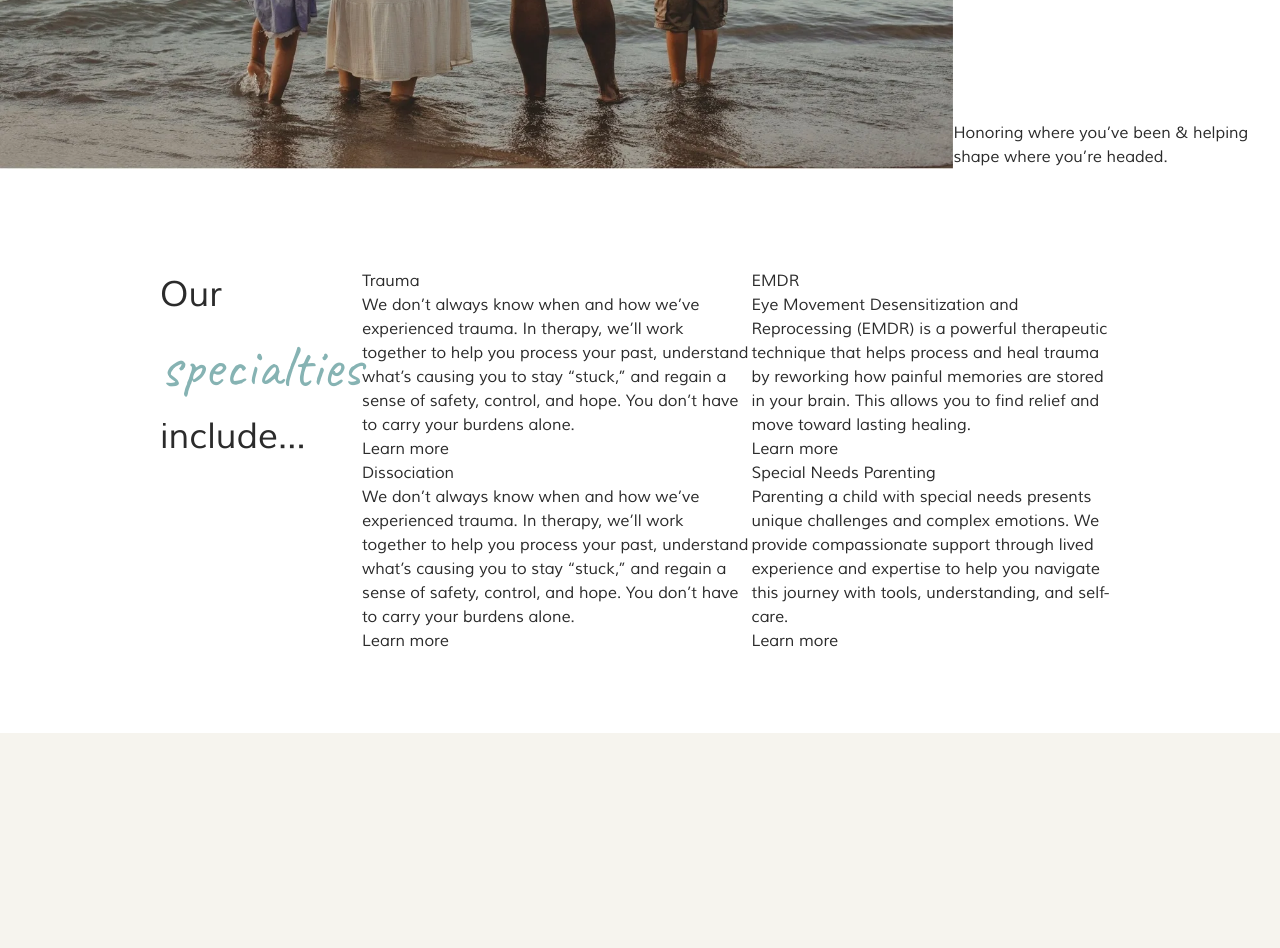
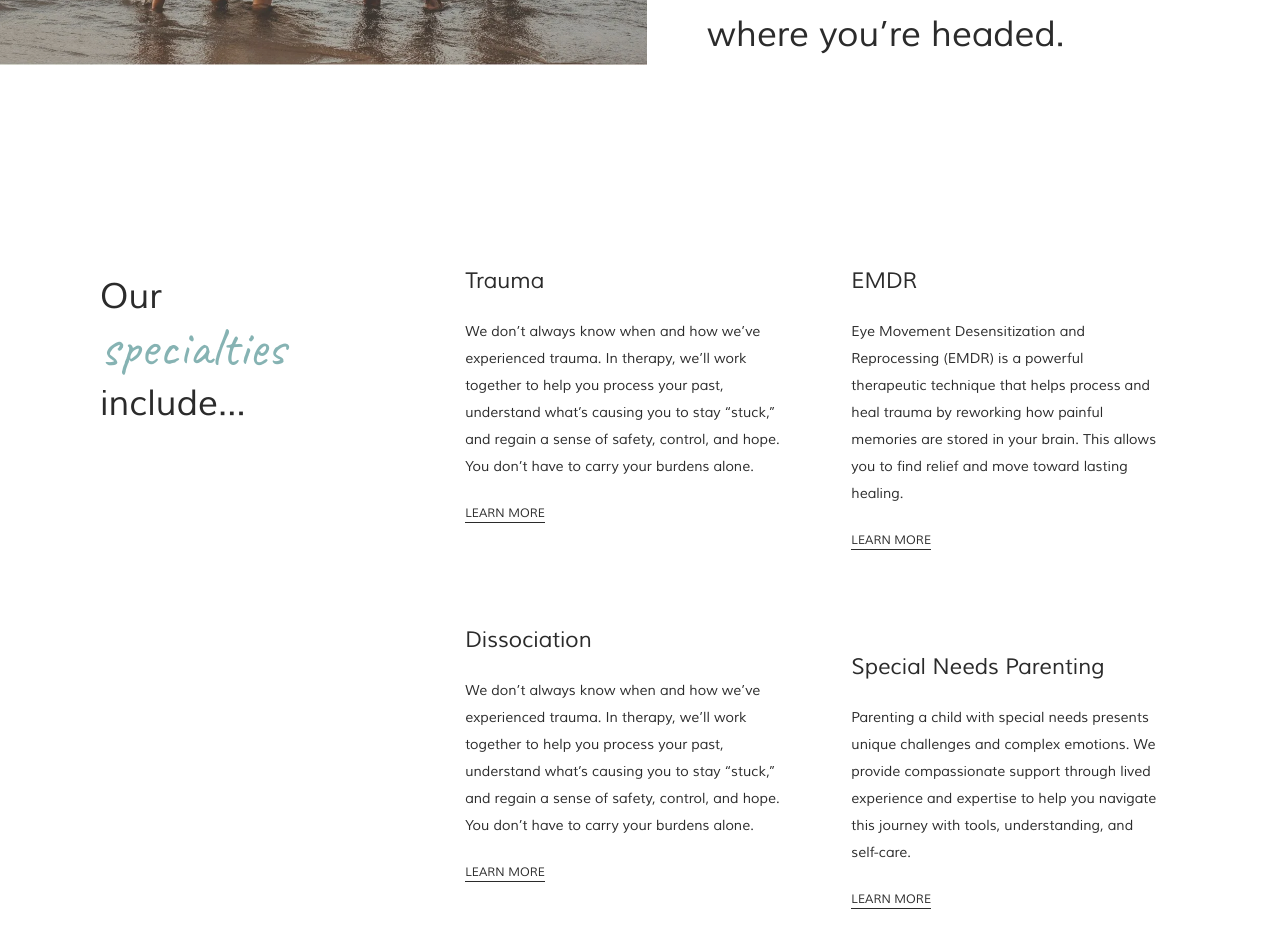
Before and after one commit to sameeksha-dalvi/therapy-website-redesign, a Next.js app: page / in a window 1280 px wide. Shown: the part 4980-5928 px from the top of the page. Before the commit the page ends 5713 px from the top, so only its background shows below. Built offline with nearby package versions, Linux system fonts and the light colour scheme.

Commit message:
add styling to how we work and speciality sections

```diff
--- a/src/components/About.jsx
+++ b/src/components/About.jsx
@@ -93,53 +93,73 @@ const About = () => {
                     </div>
                 </div>
 
-                <div className="flex my-25 items-end justify-start">
-                    <div>
+                <div className="flex my-25 items-end justify-between gap-15">
+                    <div className="w-[100%] opacity-90">
                         <Image src="/images/about-6.png" alt="family"
                             width={500}
                             height={600}
-                            className="w-full h-auto" />
+                            className="w-full aspect-[4/3] object-cover" />
                     </div>
 
                     <div>
-                        <h1>Honoring where you’ve been & helping shape where you’re headed. </h1>
+                        <h1 className="text-[35px] w-[80%] leading-[60px]">Honoring where you’ve been <span className="font-handwriting text-primary text-[60px]">& </span> helping shape where you’re headed. </h1>
                     </div>
                 </div>
-                <div className="flex justify-between my-20 px-40">
-                    <h1 className="text-[35px] font-heading max-w-[280px]">Our <span className="font-handwriting text-primary text-[60px]">specialties</span> include…</h1>
-                    <div>
-                        <div>
-                            <h2>Trauma</h2>
-                            <p>We don’t always know when and how we’ve experienced trauma. In therapy, we’ll work together to help you process your past, understand what’s causing you to stay “stuck,” and regain a sense of safety, control, and hope. You don’t have to carry your burdens alone.</p>
+                <div className="flex justify-between pl-25 pr-15 mt-50 gap-15 mb-20">
+                    <h1 className="text-[35px] font-heading leading-[50px] mr-30">Our<span className="font-handwriting text-primary text-[55px]"> specialties </span>include…</h1>
+                    <div className="flex flex-col gap-25">
+                        <div className="flex flex-col gap-5">
+                            <h2 className="font-heading text-[22px]">Trauma</h2>
+                            <p className="flex-1 min-w-0 text-[14px] leading-[27px] font-light">We don’t always know when and how we’ve experienced trauma. In therapy, we’ll work together to help you process your past, understand what’s causing you to stay “stuck,” and regain a sense of safety, control, and hope. You don’t have to carry your burdens alone.</p>
                             <div>
-                                <a href="">Learn more</a>
+                                <a href="" className="relative inline-block text-[12px] uppercase
+                        after:absolute after:bottom-0 after:left-0
+                        after:h-[0.5px] after:w-full after:bg-current
+                        after:origin-left after:scale-x-100
+                        after:transition-transform after:duration-800
+                        hover:after:scale-x-0">Learn more</a>
                             </div>
                         </div>
-                        <div>
-                            <h2>Dissociation</h2>
-                            <p>We don’t always know when and how we’ve experienced trauma. In therapy, we’ll work together to help you process your past, understand what’s causing you to stay “stuck,” and regain a sense of safety, control, and hope. You don’t have to carry your burdens alone.</p>
+                        <div className="flex flex-col gap-5">
+                            <h2 className="font-heading text-[22px]">Dissociation</h2>
+                            <p className="flex-1 min-w-0 text-[14px] leading-[27px] font-light">We don’t always know when and how we’ve experienced trauma. In therapy, we’ll work together to help you process your past, understand what’s causing you to stay “stuck,” and regain a sense of safety, control, and hope. You don’t have to carry your burdens alone.</p>
                             <div>
-                                <a href="">Learn more</a>
+                                <a href="" className="relative inline-block text-[12px] uppercase
+                        after:absolute after:bottom-0 after:left-0
+                        after:h-[0.5px] after:w-full after:bg-current
+                        after:origin-left after:scale-x-100
+                        after:transition-transform after:duration-800
+                        hover:after:scale-x-0">Learn more</a>
                             </div>
                         </div>
                     </div>
-                    <div>
-                        <div>
-                            <h2>EMDR</h2>
-                            <p>
+                    <div className="flex flex-col gap-25">
+                        <div className="flex flex-col gap-5">
+                            <h2 className="font-heading text-[22px]">EMDR</h2>
+                            <p className="flex-1 min-w-0 text-[14px] leading-[27px] font-light">
                                 Eye Movement Desensitization and Reprocessing (EMDR) is a powerful therapeutic technique that helps process and heal trauma by reworking how painful memories are stored in your brain. This allows you to find relief and move toward lasting healing.
                             </p>
                             <div>
-                                <a href="">Learn more</a>
+                                <a href="" className="relative inline-block text-[12px] uppercase
+                        after:absolute after:bottom-0 after:left-0
+                        after:h-[0.5px] after:w-full after:bg-current
+                        after:origin-left after:scale-x-100
+                        after:transition-transform after:duration-800
+                        hover:after:scale-x-0">Learn more</a>
                             </div>
                         </div>
-                        <div>
-                            <h2>Special Needs Parenting</h2>
-                            <p>
+                        <div className="flex flex-col gap-5">
+                            <h2 className="font-heading text-[22px]">Special Needs Parenting</h2>
+                            <p className="flex-1 min-w-0 text-[14px] leading-[27px] font-light">
                                 Parenting a child with special needs presents unique challenges and complex emotions. We provide compassionate support through lived experience and expertise to help you navigate this journey with tools, understanding, and self-care.
                             </p>
                             <div>
-                                <a href="">Learn more</a>
+                                <a href="" className="relative inline-block text-[12px] uppercase
+                        after:absolute after:bottom-0 after:left-0
+                        after:h-[0.5px] after:w-full after:bg-current
+                        after:origin-left after:scale-x-100
+                        after:transition-transform after:duration-800
+                        hover:after:scale-x-0">Learn more</a>
                             </div>
                         </div>
                     </div>
```
